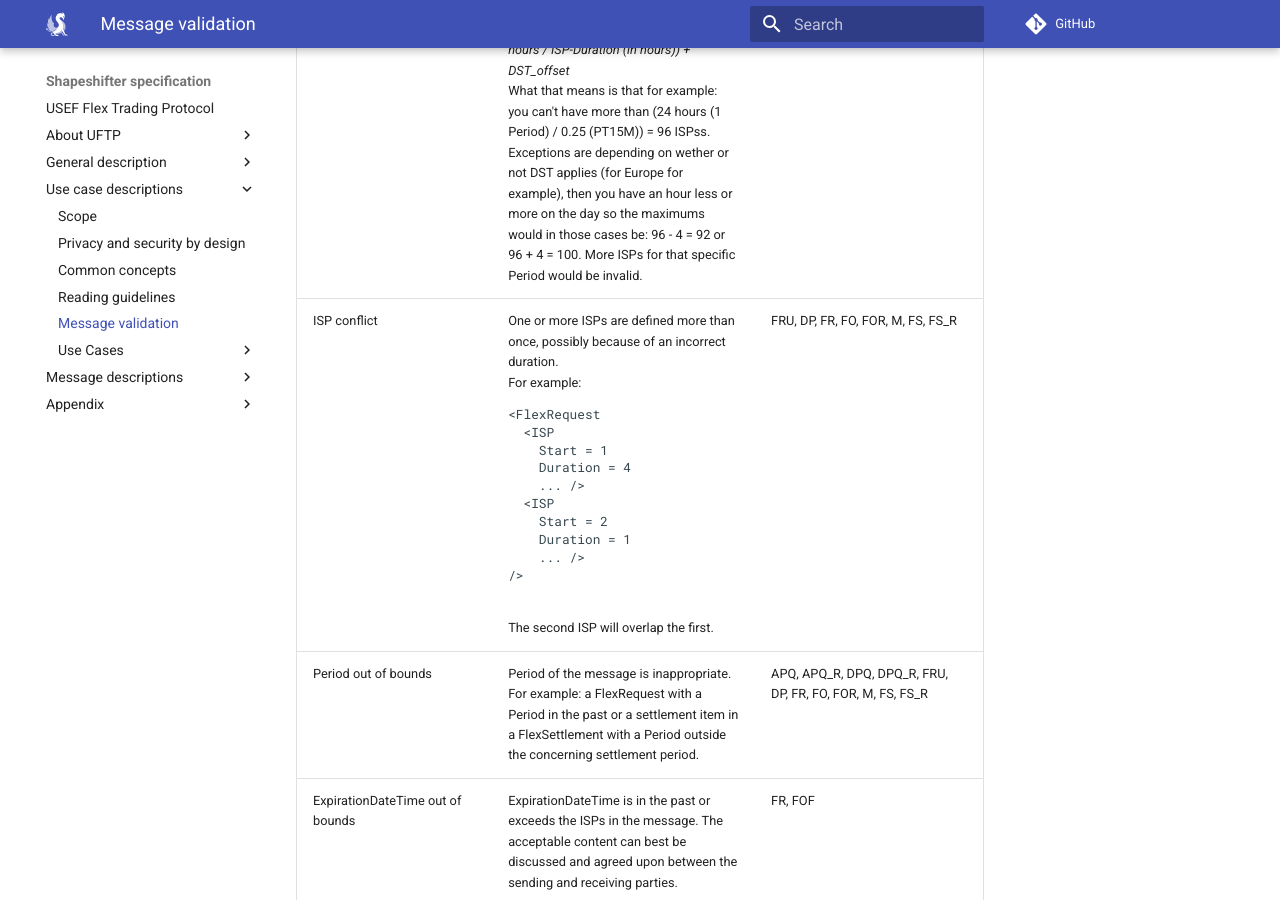
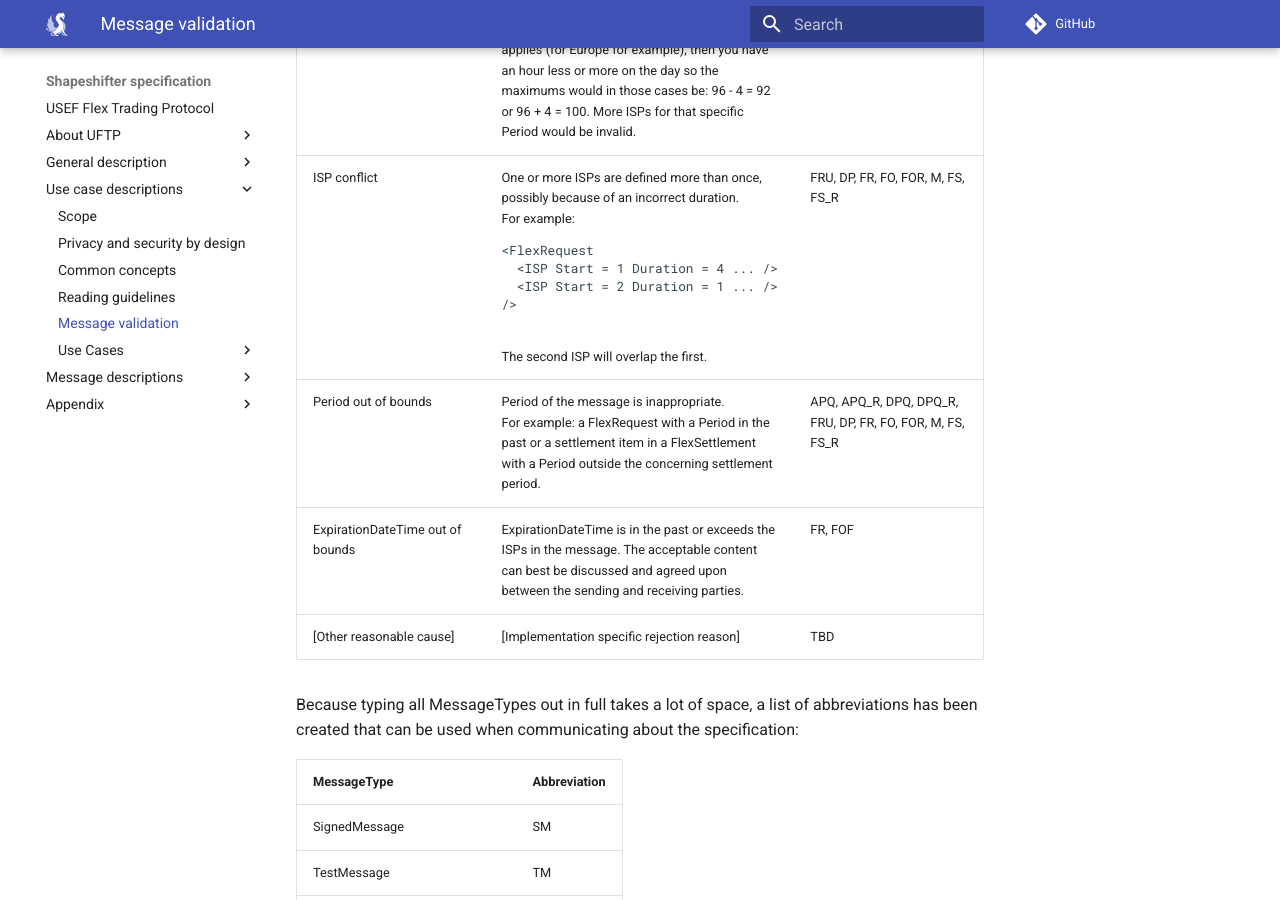
Before and after one commit to shapeshifter/shapeshifter-specification, an MkDocs documentation site: the page built from docs/use-case-descriptions/message-validation.md, in a window 1280 px wide and 900 px high, scrolled down 2440 px. Built offline with MkDocs 1.6.1 and Material for MkDocs 9.7.7, drawn with Linux system fonts in a browser that asks for light colours; comment, search, counter and statistics services are not loaded; the version menu is left out; some of the changed lines change nothing that is shown.

Commit message:
Now actually including the clarification reformatting
Signed-off-by: Daniel Wich <info@capacious.nl>

```diff
--- a/docs/use-case-descriptions/message-validation.md
+++ b/docs/use-case-descriptions/message-validation.md
@@ -37,7 +37,7 @@ This field can contain multiple reasons for rejections (separated by a semicolon
 | Reference message expired | The message <MessageType\>MessageID refers to is expired. | APU_R, APQ_R, FRU_R, DP_R, FR_R, FO, FOF_R, FOFR, FOFR_R, FOR, FOR_R, M_R, FS, FS_R |
 | Reference message revoked | The message <MessageType\>MessageID refers is revoked. | APU_R, APQ_R, FRU_R, DP_R, FR_R, FO, FOF_R, FOFR, FOFR_R, FOR, FOR_R, M_R, FS, FS_R |
 | ISPs out of bounds | One or more ISPs are outside the tolerated boundaries.<br /> - At least 1 ISP should exist in the messages that expect them. <br />- Also, the amount of ISPs that are about a Period (one *day*) can never exceed *(24 hours / ISP-Duration (in hours)) + DST_offset*<br />What that means is that for example: you can't have more than (24 hours (1 Period) / 0.25 (PT15M)) = 96 ISPss. <br />Exceptions are depending on wether or not DST applies (for Europe for example), then you have an hour less or more on the day so the maximums would in those cases be: 96 - 4 = 92 or 96 + 4 = 100. More ISPs for that specific Period would be invalid. | FRU, DP, FR, FO, FOR, M, FS, FS_R |
-| ISP conflict | One or more ISPs are defined more than once, possibly because of an incorrect duration.<br />For example:<br /><pre><FlexRequest<br />  <ISP<br />    Start = 1<br />    Duration = 4<br />    ... /\><br />  <ISP<br />    Start = 2<br />    Duration = 1<br />    ... /\><br />/\></pre><br /> The second ISP will overlap the first. | FRU, DP, FR, FO, FOR, M, FS, FS_R |
+| ISP conflict | One or more ISPs are defined more than once, possibly because of an incorrect duration.<br />For example:<br /><pre><FlexRequest<br />  <ISP Start = 1 Duration = 4 ... /\><br />  <ISP Start = 2 Duration = 1 ... /\><br />/\></pre><br /> The second ISP will overlap the first. | FRU, DP, FR, FO, FOR, M, FS, FS_R |
 | Period out of bounds | Period of the message is inappropriate.<br />For example: a FlexRequest with a Period in the past or a settlement item in a FlexSettlement with a Period outside the concerning settlement period. | APQ, APQ_R, DPQ, DPQ_R, FRU, DP, FR, FO, FOR, M, FS, FS_R |
 | ExpirationDateTime out of bounds | ExpirationDateTime is in the past or exceeds the ISPs in the message. The acceptable content can best be discussed and agreed upon between the sending and receiving parties. | FR, FOF |
 | [Other reasonable cause] | [Implementation specific rejection reason] | TBD |
```
